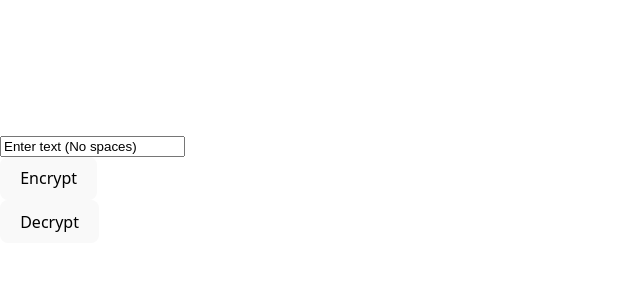
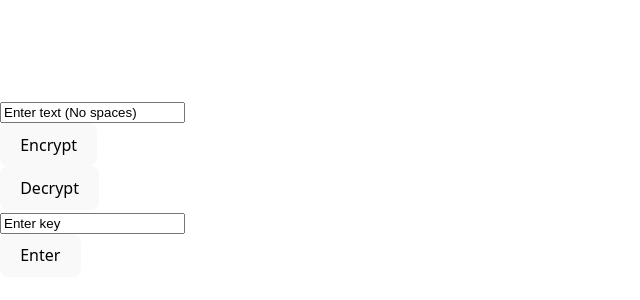
Before and after one commit to timothyfungg/hill-cipher-web-app, a React (Vite) app in the folder my-react-app/: page / in a window 1280 px wide. Shown: the part 212-512 px from the top of the page, without its empty margins (0-640 px from the left). Built offline with nearby package versions, Linux system fonts and the light colour scheme.

Commit message:
Added createKey method + new text box for creating keys

```diff
--- a/my-react-app/src/App.jsx
+++ b/my-react-app/src/App.jsx
@@ -2,6 +2,8 @@ import { useState } from 'react'
 
 function App() {
   const [txt, setTxt] = useState("Enter text (No spaces)");
+  const [key, setKey] = useState("Enter key");
+
 /**
  * DO NOT DO (ONLY GETS TEXT)
   const getText = async () => {
@@ -24,7 +26,8 @@ function App() {
   });
 */
 
-  const click = (path) => async () => {
+  // Higher order function to work with button
+  const click = (path, vari, setVari) => async () => {
     /**
      * Sends text then gets text simultaneously, does not work
     sendText()
@@ -35,9 +38,10 @@ function App() {
     const res = await fetch(path, {
       method: "POST",
       headers: {"Content-Type": "application/json"},
-      body: JSON.stringify({content: txt})
+      body: JSON.stringify({content: vari})
     });
 
+    // Check for error
     if(!res.ok){
       const errText = await res.text();
       console.log("STATUS:", res.status);
@@ -45,28 +49,38 @@ function App() {
       throw new Error("Server error");
     }
 
-    // Get text
-    const data = await res.json(); // {content: text}
-    setTxt(data.content); // Get the text in 'content'
+    if(res.status != 200){
+      // Get text
+      const data = await res.json(); // {content: text}
+      setVari(data.content); // Get the text in 'content'
+    }
   }
 
-  const change = event => {
-    setTxt(event.target.value);
+  const change = (setVari) => (event) => {
+    setVari(event.target.value);
   }
 
   return (
     <div>
       <TextBox
         value = {txt}
-        onChange = {change}
+        onChange = {change(setTxt)}
       />
       <Button
         label = "Encrypt"
-        onClick = {click("http://localhost:8000/HillCipher/encrypt")}
+        onClick = {click("http://localhost:8000/HillCipher/encrypt", txt, setTxt)}
       />
       <Button
         label = "Decrypt"
-        onClick = {click("http://localhost:8000/HillCipher/decrypt")}
+        onClick = {click("http://localhost:8000/HillCipher/decrypt", txt, setTxt)}
+      />
+      <TextBox
+        value = {key}
+        onChange = {change(setKey)}
+      />
+      <Button
+        label = "Enter"
+        onClick = {click("http://localhost:8000/HillCipher/createKey", key, setKey)}
       />
     </div>
   )
```
Also changed, not shown: 1 other file (tests, documents, lock files or other folders).
